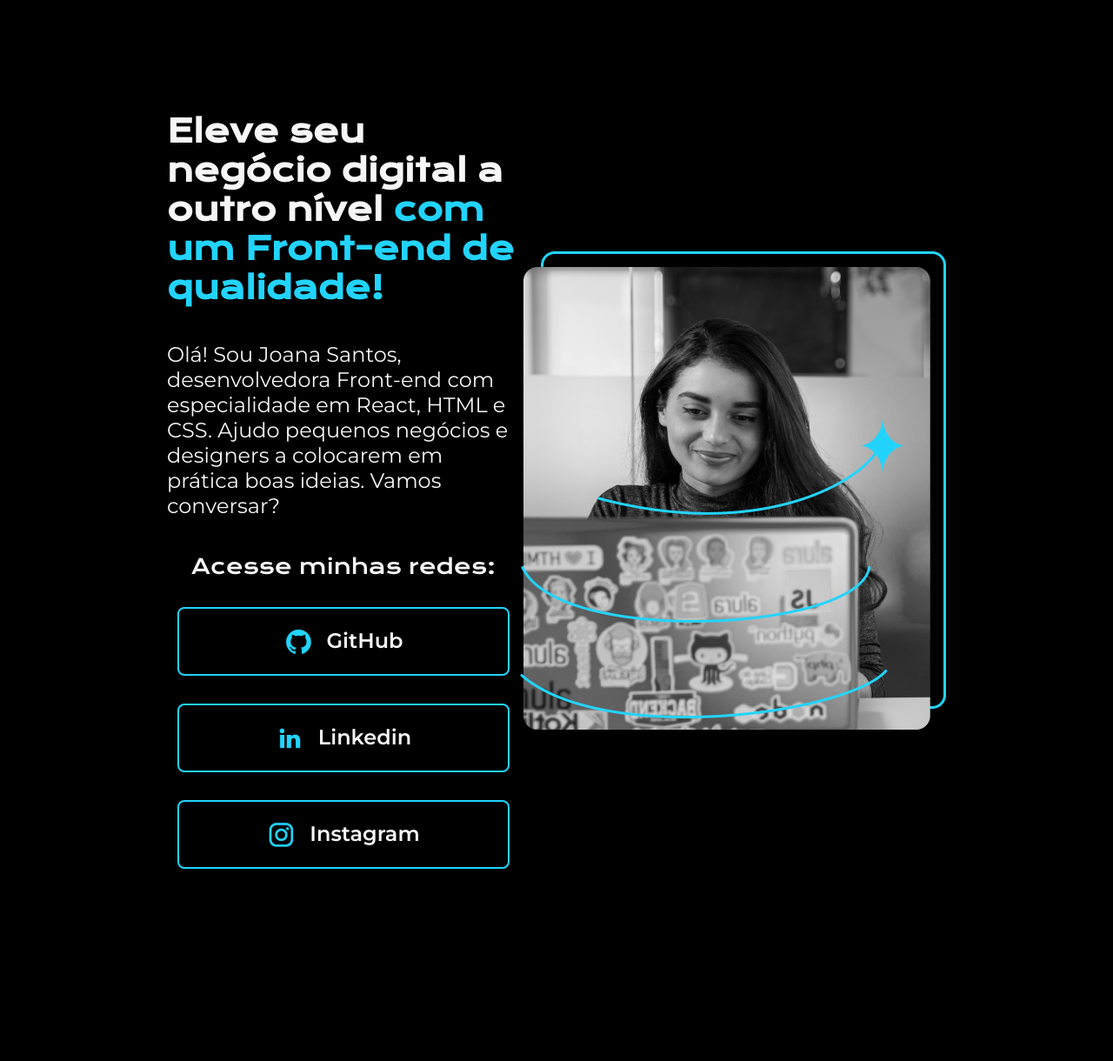
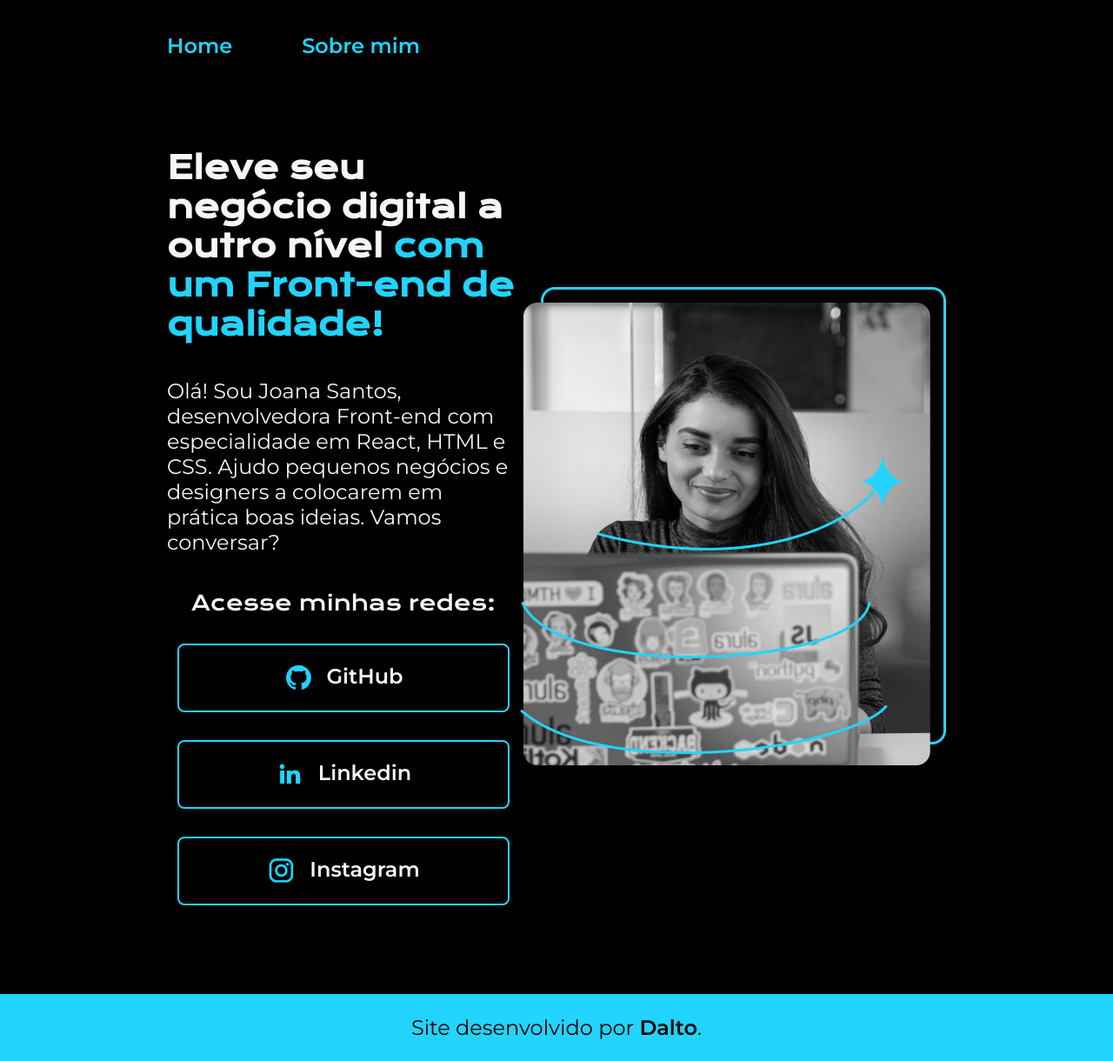
Before and after one commit to Dalsinho/alura-html-css, a plain HTML site: page ex01/index.html in a window 1280 px wide. Shown: the whole page at 87% size. Before the commit the page ends 999 px from the top, so only its background shows below. Drawn offline with nearby package versions, Linux system fonts and the light colour scheme.

Commit message:
pag nova

```diff
--- a/ex01/style.css
+++ b/ex01/estilos/style.css
@@ -6,11 +6,27 @@
 }
 
 body {
-    height: 100vh;
     box-sizing: border-box;
     background-color: black;
     font-family: Arial, Helvetica, sans-serif;
     color: #F6F6F6;
+}
+
+.cabecalho {
+    padding: 3% 0% 0% 15%;
+}
+
+.cabecalho__menu {
+    display: flex;
+    gap: 80px;
+}
+
+.cabecalho__menu__link {
+    font-family: 'Montserrat', sans-serif;
+    font-weight: 600;
+    font-size: 24px;
+    color: #22D4FD;
+    text-decoration: none;
 }
 
 strong {
@@ -18,7 +34,7 @@ strong {
 }
 
 .apresentacao {
-    margin: 10% 15%;
+    padding: 8% 15%;
     display: flex;
     align-items: center;
     justify-content: space-between;
@@ -75,3 +91,16 @@ strong {
 .apresentacao__links__botao:hover {
     background-color: #272727;
 }
+
+.rodape {
+    background-color: #22D4FD;
+    color: black;
+    font-family: 'Montserrat', sans-serif;
+    font-size: 24px;
+    text-align: center;
+    padding: 24px;
+}
+
+.rodape strong {
+    color: black;
+}
--- a/ex01/index.html
+++ b/ex01/index.html
@@ -4,11 +4,14 @@
     <meta charset="UTF-8">
     <meta name="viewport" content="width=device-width, initial-scale=1.0">
     <title>Portfolio</title>
-    <link rel="stylesheet" href="style.css">
+    <link rel="stylesheet" href="estilos/style.css">
 </head>
 <body>
-    <header>
-
+    <header class="cabecalho">
+        <nav class="cabecalho__menu">
+            <a href="index.html" class="cabecalho__menu__link">Home</a>
+            <a href="about.html" class="cabecalho__menu__link">Sobre mim</a>
+        </nav>
     </header>
     <main class="apresentacao">
         <section class="apresentacao__conteudo">
@@ -37,8 +40,8 @@
         </section>
         <img src="imagens/Imagem.png" alt="Joana programando">
     </main>
-    <footer>
-
+    <footer class="rodape">
+        <P>Site desenvolvido por <strong>Dalto</strong>.</P>
     </footer>
 </body>
 </html>
```
Also changed, not shown: ex01/about.html (added, +28 -0 lines).
